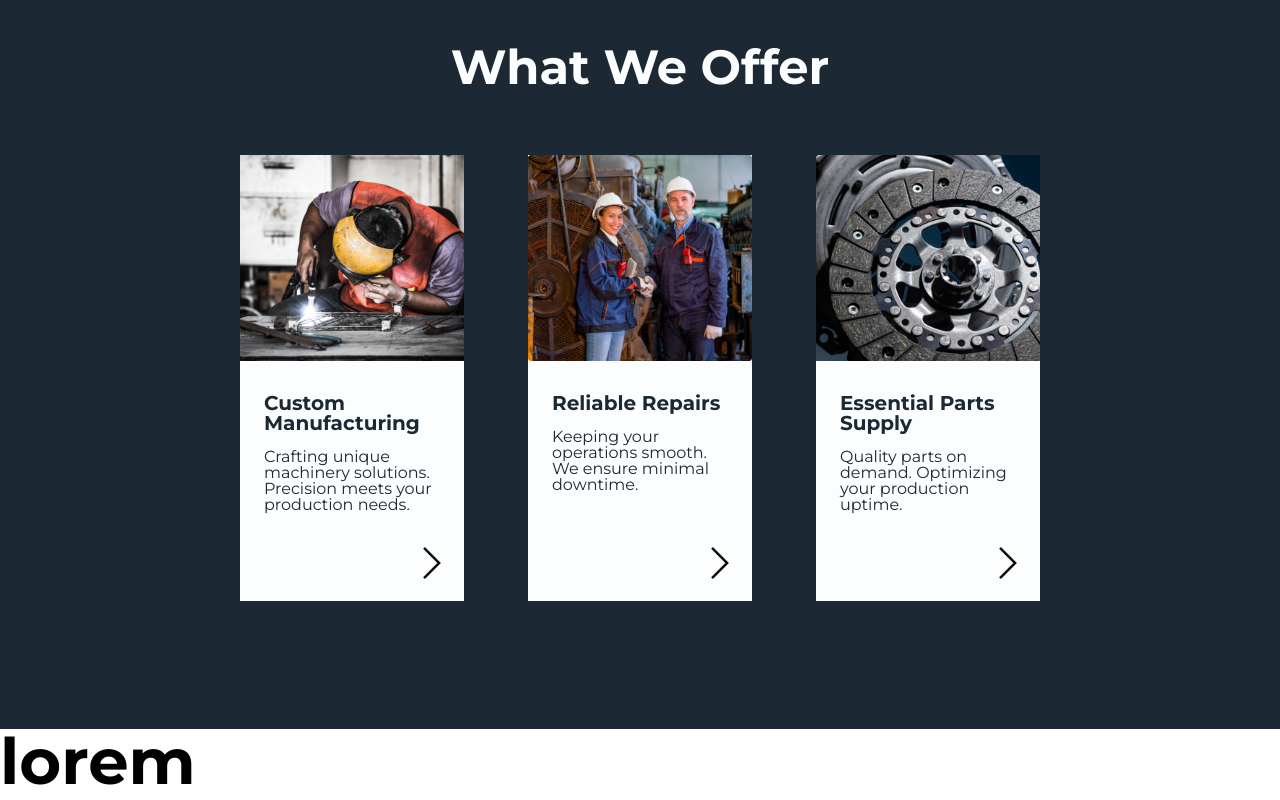
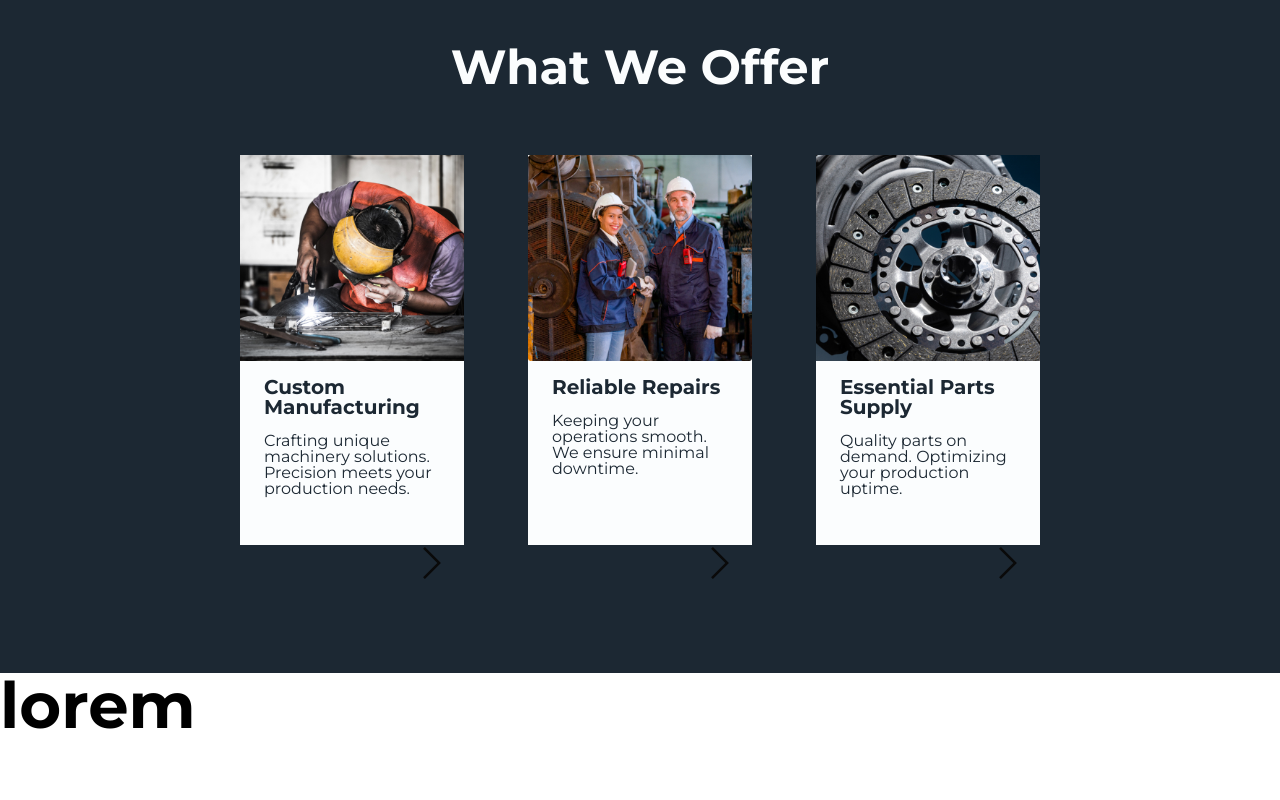
Before and after one commit to stateless-x/pscm, a React (Vite) app: page / in a window 1280 px wide. Shown: the part 1269-2069 px from the top of the page. After the commit the page ends 2013 px from the top, so only its background shows below. Built offline with nearby package versions, Linux system fonts and the light colour scheme.

Commit message:
change card padding size

```diff
--- a/src/styles/serviceCard.css
+++ b/src/styles/serviceCard.css
@@ -17,8 +17,8 @@
 .text-container {
   display: flex;
   flex-direction: column;
-  min-height: 22vh;
-  padding: 2rem 1.5rem;
+  /* min-height: 22vh; */
+  padding: 1rem 1.5rem 3rem 1.5rem;
 }
 
 .text-container h3 {
```
